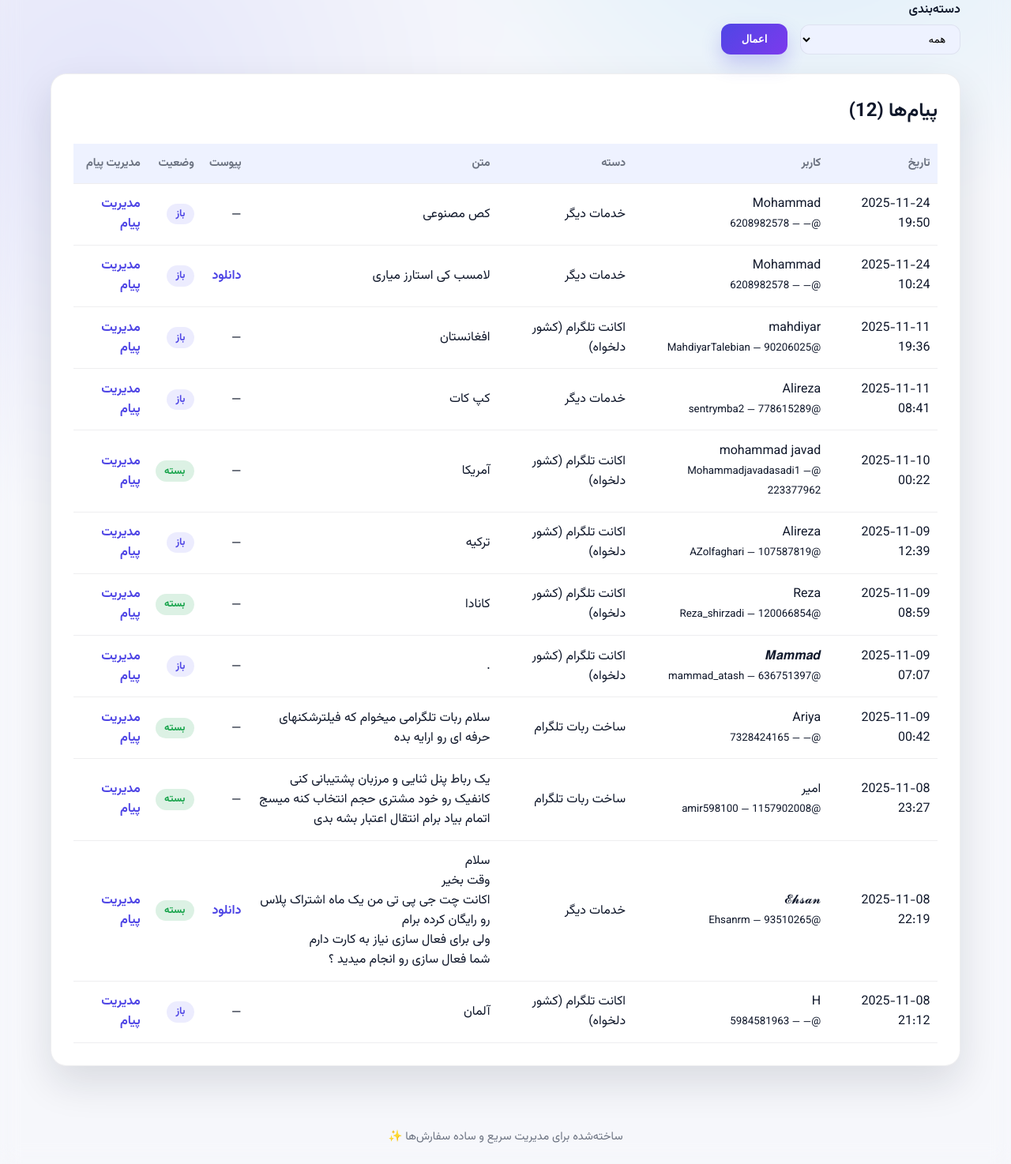
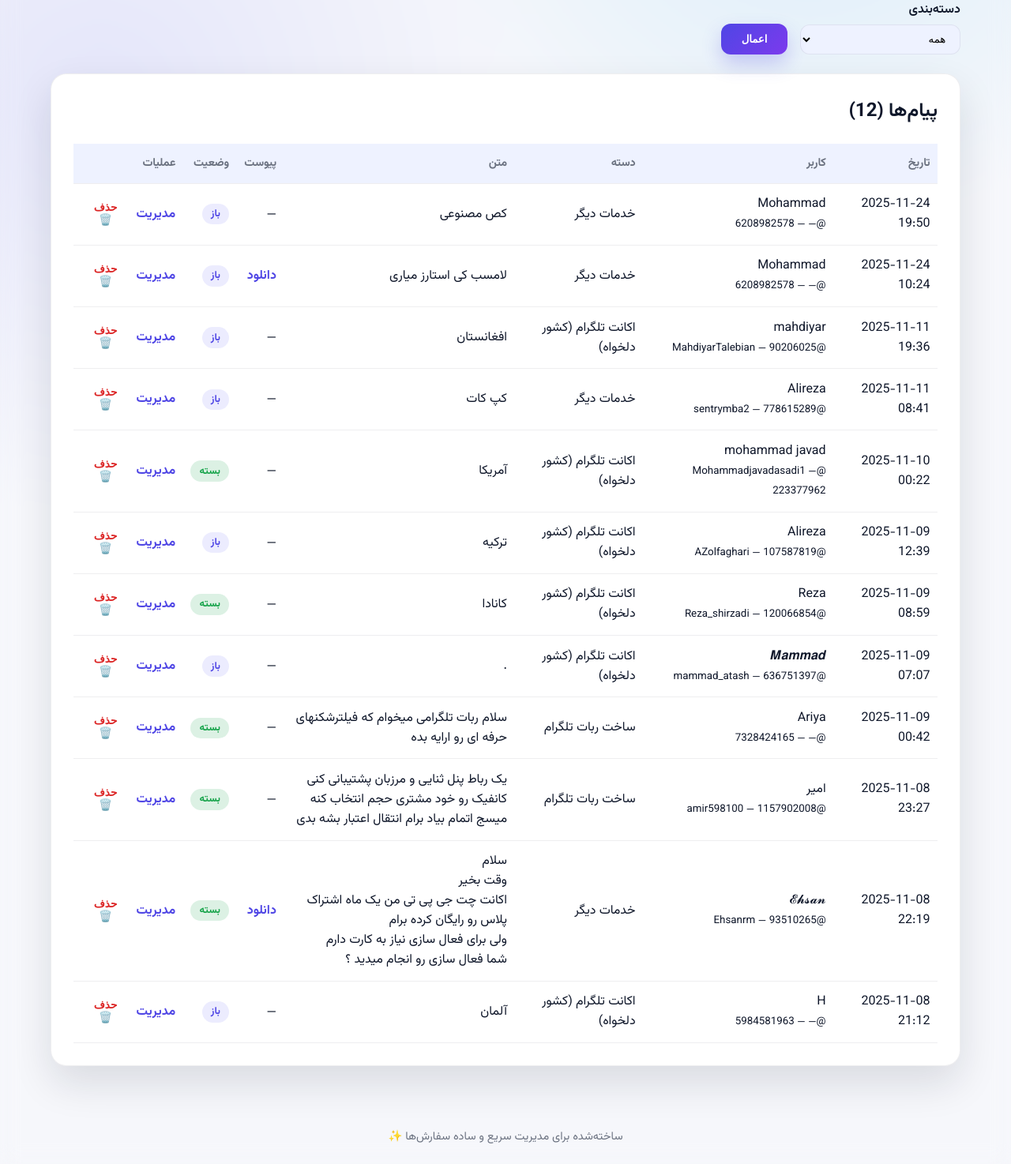
Before and after one commit to shahabfazel313/botv1.9, a FastAPI app: page /messages in a window 1280 px wide. Shown: the part 212-1686 px from the top of the page at 79% size. Run offline with FastAPI, Linux system fonts and the light colour scheme; a user stored in the database is signed in; data comes from the database, SQL or seed files in the repository; parts of the project's set-up code (start-up, migrations or seed data) failed here and were passed over.

Commit message:
Refactor message management UI with delete option
Updated the message management section to include a delete button with confirmation.

```diff
--- a/app/webadmin/templates/messages.html
+++ b/app/webadmin/templates/messages.html
@@ -25,7 +25,7 @@
                 <th>متن</th>
                 <th>پیوست</th>
                 <th>وضعیت</th>
-                <th>مدیریت پیام</th>
+                <th>عملیات</th>
             </tr>
         </thead>
         <tbody>
@@ -53,7 +53,16 @@
                     {% endif %}
                 </td>
                 <td>
-                    <a class="link" href="{{ url_for('message_detail', message_id=msg.id) }}">مدیریت پیام</a>
+                    <div style="display: flex; gap: 0.5rem; align-items: center;">
+                        <a class="link" href="{{ url_for('message_detail', message_id=msg.id) }}">مدیریت</a>
+                        <form method="post" action="{{ url_for('message_delete', message_id=msg.id) }}"
+                              onsubmit="return confirm('آیا از حذف این پیام مطمئن هستید؟ این عملیات غیرقابل بازگشت است.');"
+                              style="margin:0;">
+                            <button type="submit" class="btn-ghost danger" style="font-size: 0.85rem; padding: 0.2rem 0.5rem;">
+                                حذف 🗑️
+                            </button>
+                        </form>
+                    </div>
                 </td>
             </tr>
             {% else %}
```
